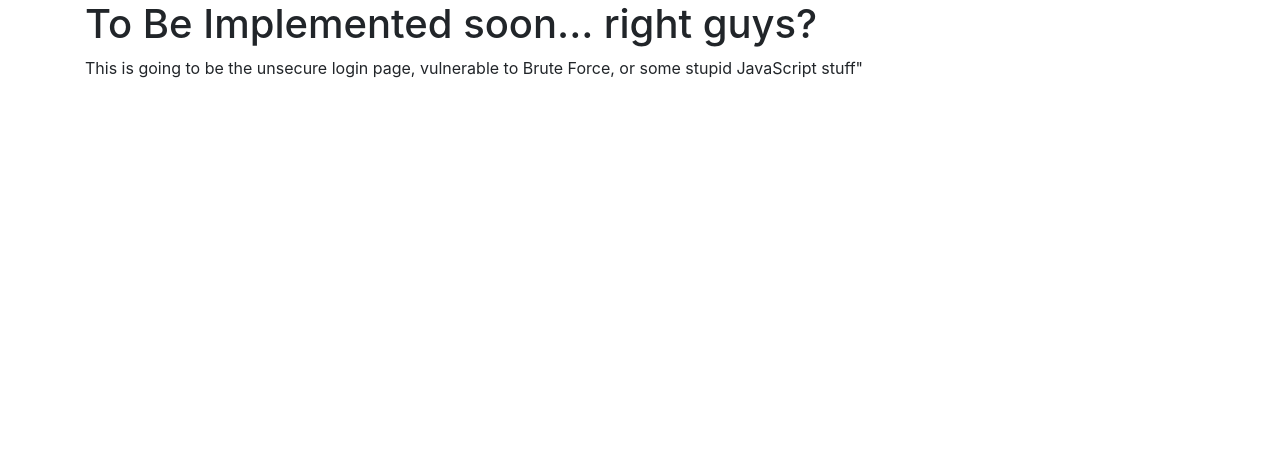
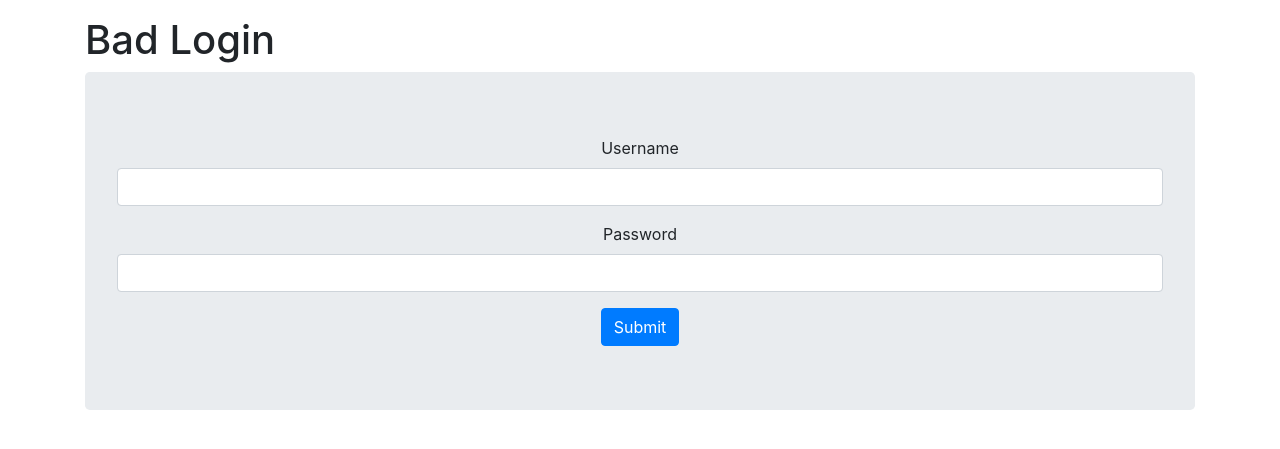
Before and after one commit to SamanAttar/StayHere, a Flask app: page /signinbad in a window 1280 px wide. Shown: the part 56-505 px from the top of the page. Run offline with Flask 2, Linux system fonts and the light colour scheme; some libraries are stand-ins or nearby versions.

Commit message:
implement singinbad page(with dum js login check), still, need to test with database

```diff
--- a/app.py
+++ b/app.py
@@ -115,8 +115,56 @@ def index():
 def about():
     return render_template('about.html')
 
-@app.route('/signinbad')
+@app.route('/signinbad', methods=['GET', 'POST'])
 def signinbad():
+    if request.method == 'POST':
+        # Get Form Fields
+        username = request.form['username']
+        password_candidate = request.form['password']
+        tempPermission = request.form.get("permission","")
+
+        # Create cursor
+        cur = mysql.connection.cursor()
+
+        # Get user by username
+        result = cur.execute("SELECT * FROM users WHERE username = %s", [username])
+
+        if result > 0:
+            # Get stored hash
+            data = cur.fetchone()
+            password = data['password']
+
+            # Compare Passwords
+            if sha256_crypt.verify(password_candidate, password):
+                # Passed
+                session['logged_in'] = True
+                session['username'] = username
+                #session['groupType'] = True
+
+
+                flash('You are now logged in', 'success')
+                return redirect(url_for('dashboard'))
+            elif tempPermission == "yes":
+                #Passed
+                session['logged_in'] = True
+                session['username'] = username
+                flash('You are now logged in', 'success')
+                return redirect(url_for('dashboard'))
+            else:
+                error = 'Invalid login'
+                return render_template('signinbad.html', error=error)
+            # Close connection
+            cur.close()
+        elif tempPermission == "yes":
+            #Passed
+            session['logged_in'] = True
+            session['username'] = username
+            flash('You are now logged in', 'success')
+            return redirect(url_for('dashboard'))
+        else:
+            error = 'Username not found'
+            return render_template('signinbad.html', error=error)
+
     return render_template('signinbad.html')
 
 @app.route('/properties')
--- a/templates/signinbad.html
+++ b/templates/signinbad.html
@@ -1,8 +1,30 @@
 {% extends 'layout.html' %}
+{% block body %}
+  <br> <br> <br> <!-- TODO: fix with CSS -->
+  <h1>Bad Login</h1>
+  <div class="jumbotron text-center">
+  <form action="" method="POST">
+    <div class="form-group">
+      <label>Username</label>
+      <input id="badusername"type="text" name="username" class="form-control" value={{request.form.username}}>
+    </div>
+    <div class="form-group">
+      <label>Password</label>
+      <input id="badpassword" type="password" name="password" class="form-control" value={{request.form.password}}>
+    </div>
+    <input value = "no" id="permission" name="permission" type="hidden">
+    <button type="submit" class="btn btn-primary" onclick="badadminLogin()">Submit</button>
+  </form>
+  <script>
+    function badadminLogin(){
+      if (document.getElementById("badusername").value == "admin" && document.getElementById("badpassword").value == "123456") {
+        document.getElementById("permission").value = "yes";
+      }
+      else {
+        document.getElementById("permission").value = document.getElementById("badusername").value;
+      }
+    }
+  </script>
 
-{% block body %}
-  <h1> TODO: Fix This issue </h1>
-  <h1> To Be Implemented soon... right guys?</h1>
-
-  <p> This is going to be the unsecure login page, vulnerable to Brute Force, or some stupid JavaScript stuff" </p>
+</div>
 {% endblock %}
```
